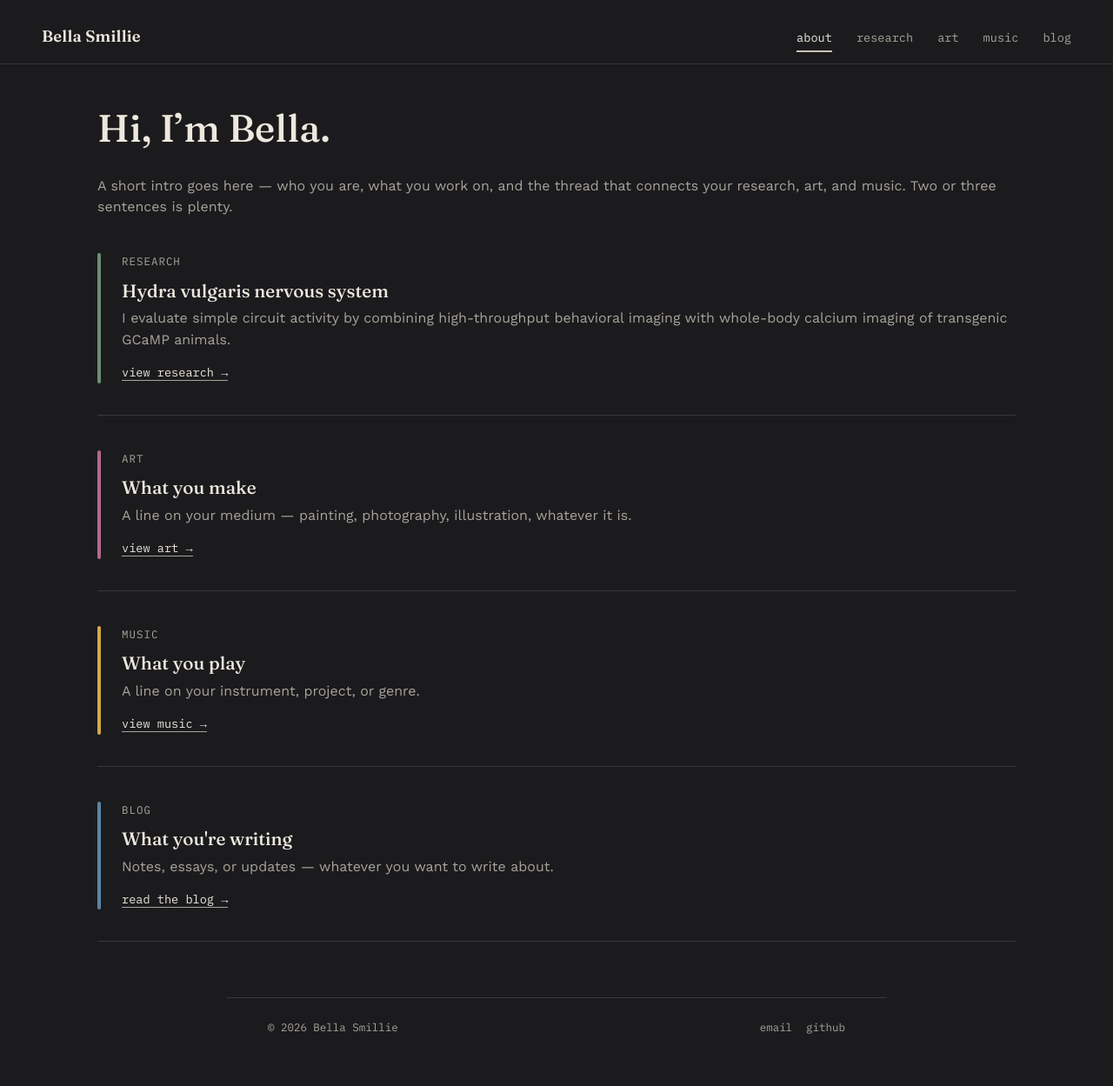
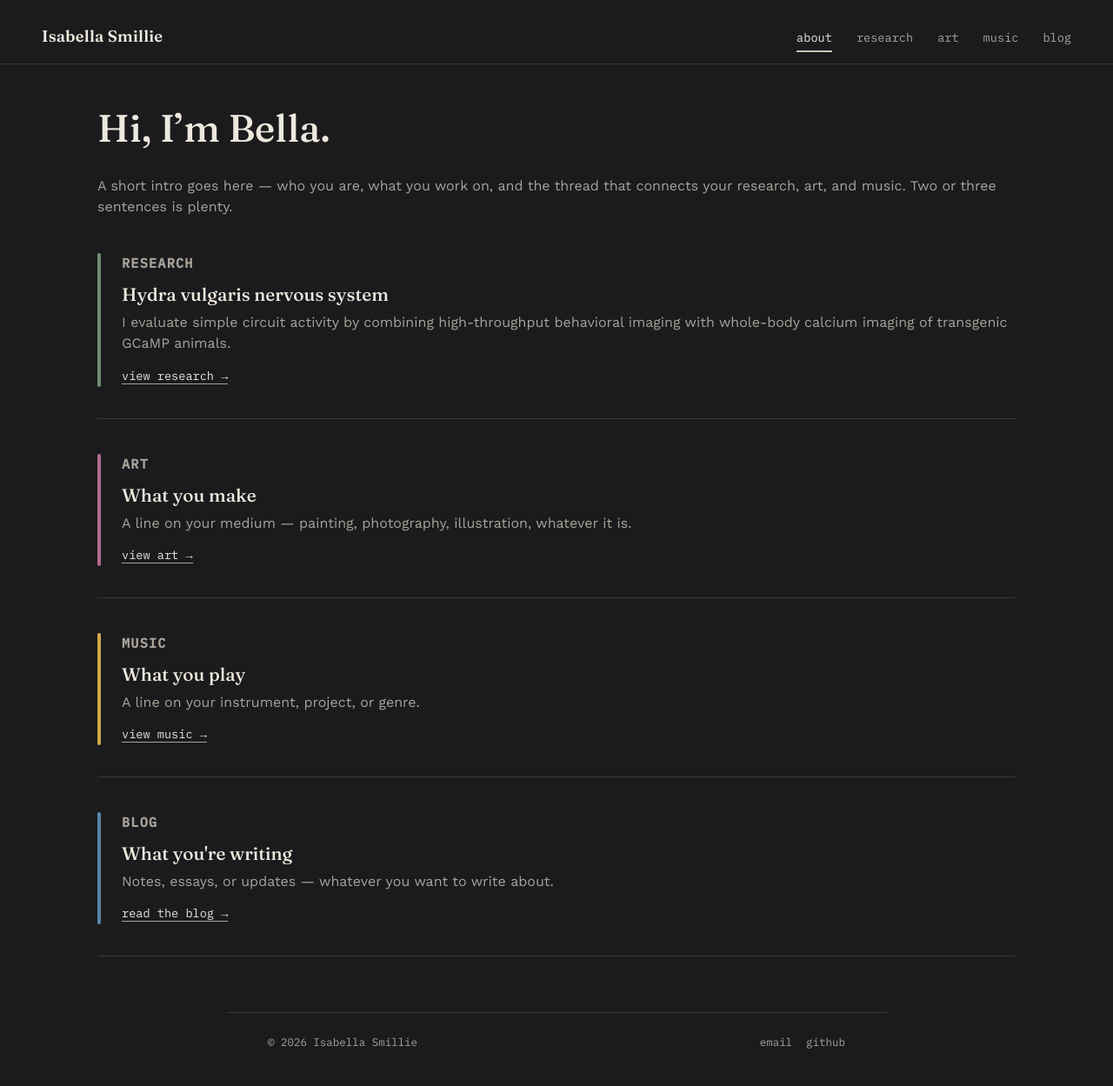
Before and after one commit to isabellasmillie/isabellasmillie.github.io, a Jekyll site: the page built from index.md, in a window 1280 px wide. Shown: the whole page at 87% size. Built offline with Jekyll 4.4.1, drawn with Linux system fonts in a browser that asks for light colours.

Commit message:
Update site title to Isabella Smillie and enhance tab-label styling

```diff
--- a/_config.yml
+++ b/_config.yml
@@ -1,6 +1,6 @@
-title: Bella Smillie
+title: Isabella Smillie
 description: Research, art, music, and writing.
-author: Bella Smillie
+author: Isabella Smillie
 
 # Used to build full URLs for feeds, meta tags, etc.
 url: "https://isabellsmillie.github.io"
--- a/assets/css/style.css
+++ b/assets/css/style.css
@@ -138,7 +138,8 @@ h2 { font-size: 1.5rem; margin-top: 3rem; }
 
 .tab-label {
   font-family: var(--font-mono);
-  font-size: 0.78rem;
+  font-size: 0.95rem;
+  font-weight: 600;
   text-transform: uppercase;
   letter-spacing: 0.08em;
   margin: 0 0 0.35rem;
@@ -436,6 +437,21 @@ h2 { font-size: 1.5rem; margin-top: 3rem; }
   height: 100%;
 }
 
+.model-canvas-loading {
+  position: absolute;
+  inset: 0;
+  z-index: 2;
+  display: grid;
+  place-items: center;
+  font-family: var(--font-mono);
+  font-size: 0.95rem;
+  color: #fff;
+  background: rgba(15, 15, 15, 0.78);
+  backdrop-filter: blur(4px);
+  text-align: center;
+  padding: 1rem;
+}
+
 .model-canvas-helper {
   position: absolute;
   left: 1rem;
```
